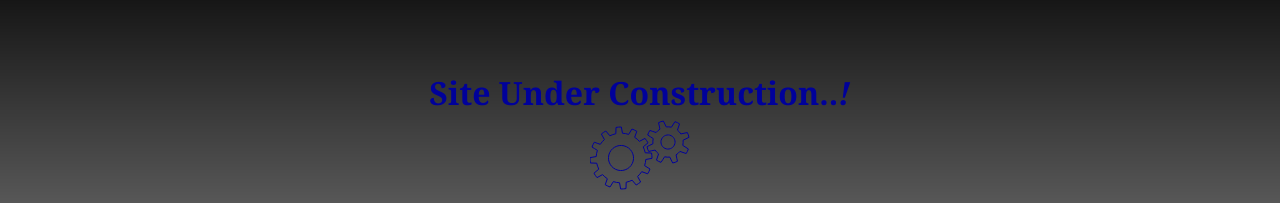
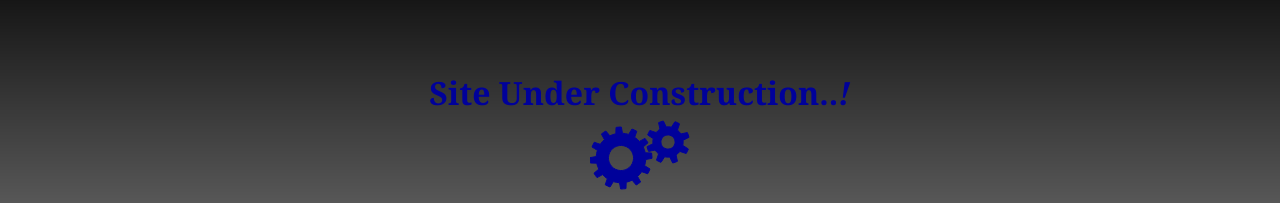
Before and after one commit to paakowamoquandoh/car-shop, a plain HTML site: page index.html in a window 1280 px wide. Shown: the part 70-273 px from the top of the page. Drawn offline with Linux system fonts and the light colour scheme.

Commit message:
Update index.html

```diff
--- a/index.html
+++ b/index.html
@@ -75,7 +75,7 @@
 		c2.053-0.438,4.045-1.136,5.927-2.079l4.093,4.817c1.55-0.865,3.026-1.87,4.414-2.999l-2.995-5.572
 		c1.537-1.385,2.914-2.98,4.093-4.772l5.953,2.127c0.448-0.761,0.878-1.545,1.268-2.356c0.388-0.808,0.729-1.631,1.047-2.458
 		l-5.378-3.324C55.268,42.615,55.655,40.542,55.777,38.473z M42.302,42.435c-3.002,6.243-10.495,8.872-16.737,5.866
-		c-6.244-2.999-8.872-10.493-5.867-16.736c3.002-6.244,10.495-8.873,16.736-5.869C42.676,28.698,45.306,36.19,42.302,42.435z"  fill="none" stroke="#00019a"/>    <animateTransform
+		c-6.244-2.999-8.872-10.493-5.867-16.736c3.002-6.244,10.495-8.873,16.736-5.869C42.676,28.698,45.306,36.19,42.302,42.435z"  fill="#00019a" stroke="#00019a"/>    <animateTransform
             attributeName="transform"
             begin="0s"
             dur="3s"
@@ -97,7 +97,7 @@
 		c-0.425-1.952-0.912-4.194-1.404-6.473c1.439-0.902,2.744-2.057,3.835-3.436l6.273,2.11c0.444-0.7,0.856-1.43,1.225-2.197
 		c0.372-0.777,0.691-1.569,0.963-2.361l-5.568-3.586C93.181,22.677,93.269,20.939,93.068,19.253z M84.365,24.062
 		c-1.693,3.513-5.908,4.991-9.418,3.302c-3.513-1.689-4.99-5.906-3.301-9.419c1.688-3.513,5.906-4.991,9.417-3.302
-		C84.573,16.331,86.05,20.549,84.365,24.062z" fill="none" stroke="#00019a"/>
+		C84.573,16.331,86.05,20.549,84.365,24.062z" fill="#00019a" stroke="#00019a"/>
   <animateTransform
             attributeName="transform"
             begin="0s"
```
